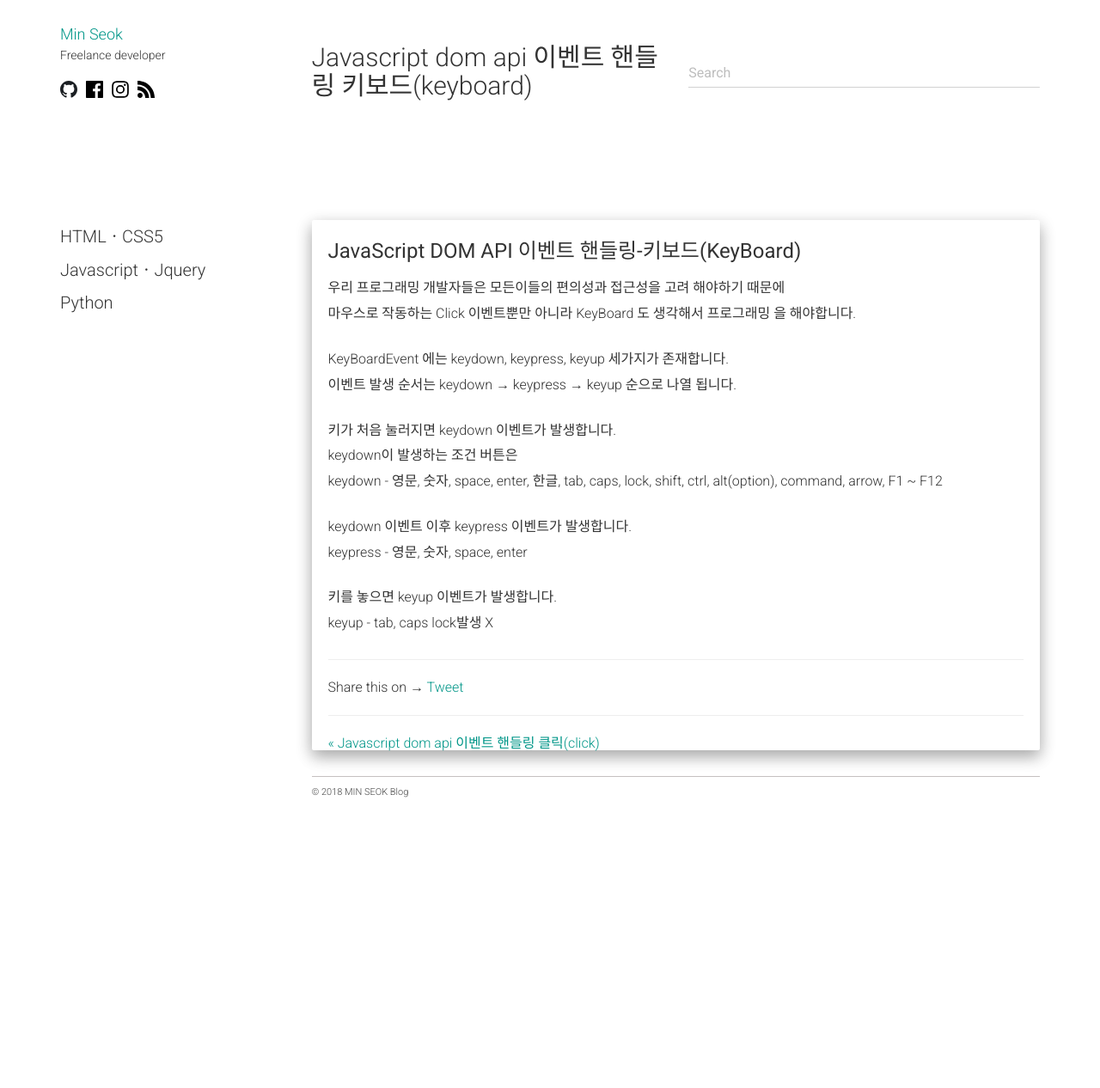
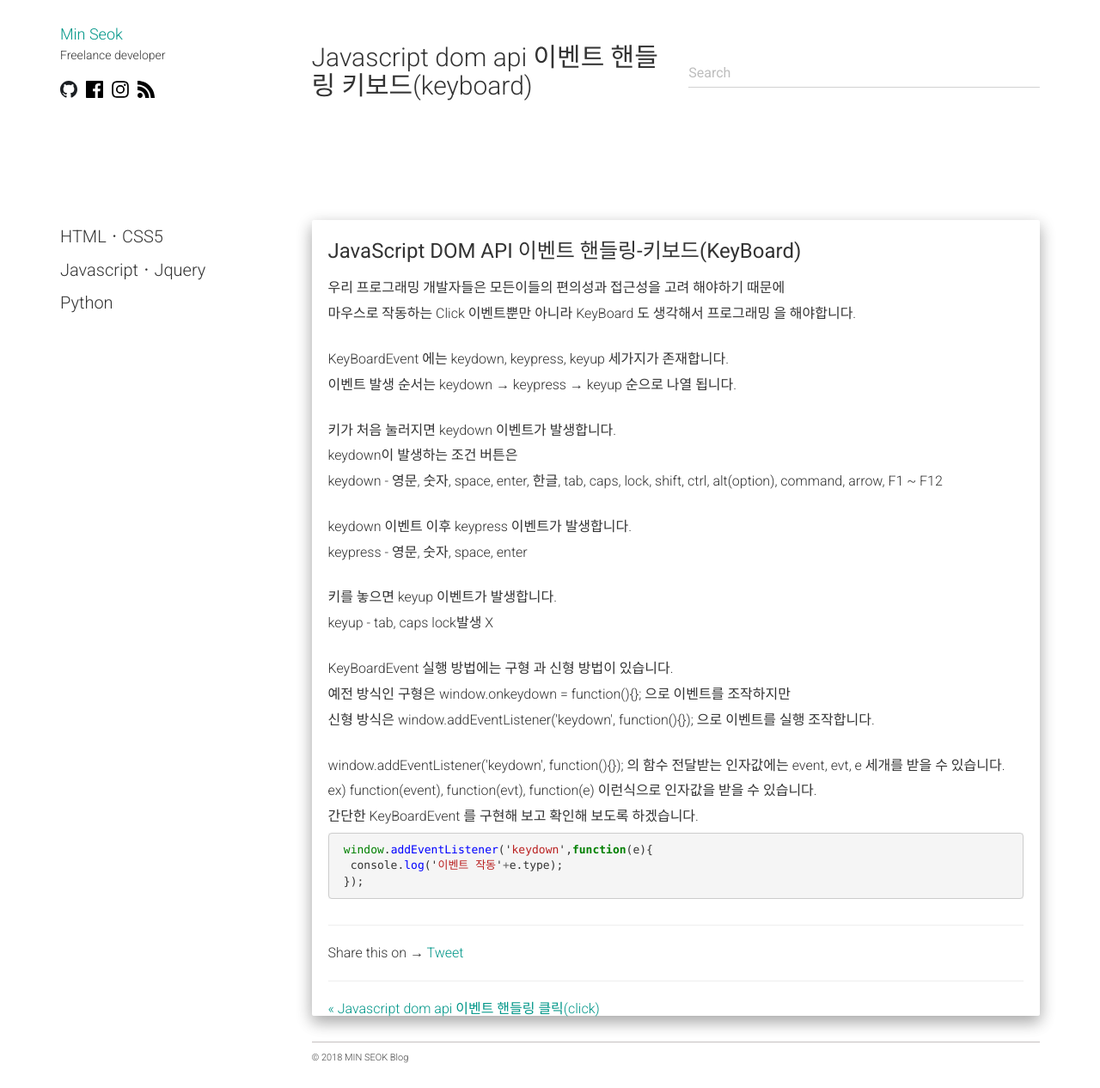
Before and after one commit to alalstjr/promote.github.io, a Jekyll site: the page built from _posts/2018-09-24-JavaScript DOM API 이벤트 핸들링-키보드(KeyBoard).md, in a window 1280 px wide. Shown: the whole page at 86% size. Built offline with Jekyll 4.4.1, drawn with Linux system fonts in a browser that asks for light colours; nearby versions of some CDN libraries; our own code applies the rules of GitHub Pages for plain Markdown files; comment, search, counter and statistics services are not loaded; before the commit the page ends 957 px from its top, so only the background shows below that.

Commit message:
Update 2018-09-24-JavaScript DOM API 이벤트 핸들링-키보드(KeyBoard).md

```diff
--- a/_posts/2018-09-24-JavaScript DOM API 이벤트 핸들링-키보드(KeyBoard).md
+++ b/_posts/2018-09-24-JavaScript DOM API 이벤트 핸들링-키보드(KeyBoard).md
@@ -20,5 +20,18 @@
  </div>
 
  <div class="box">
+  <p>KeyBoardEvent 실행 방법에는 구형 과 신형 방법이 있습니다.</p>
+  <p>예전 방식인 구형은 window.onkeydown = function(){}; 으로 이벤트를 조작하지만</p>
+  <p>신형 방식은 window.addEventListener('keydown', function(){}); 으로 이벤트를 실행 조작합니다.</p>
+ </div>
 
- </div>
+<div class="box">
+ <p>window.addEventListener('keydown', function(){}); 의 함수 전달받는 인자값에는 event, evt, e 세개를 받을 수 있습니다.</p>
+ <p>ex) function(event), function(evt), function(e) 이런식으로 인자값을 받을 수 있습니다.</p>
+ <p>간단한 KeyBoardEvent 를 구현해 보고 확인해 보도록 하겠습니다.</p>
+{% highlight javascript %}
+ window.addEventListener('keydown',function(e){
+  console.log('이벤트 작동'+e.type);
+ });
+{% endhighlight %}
+</div>
```
